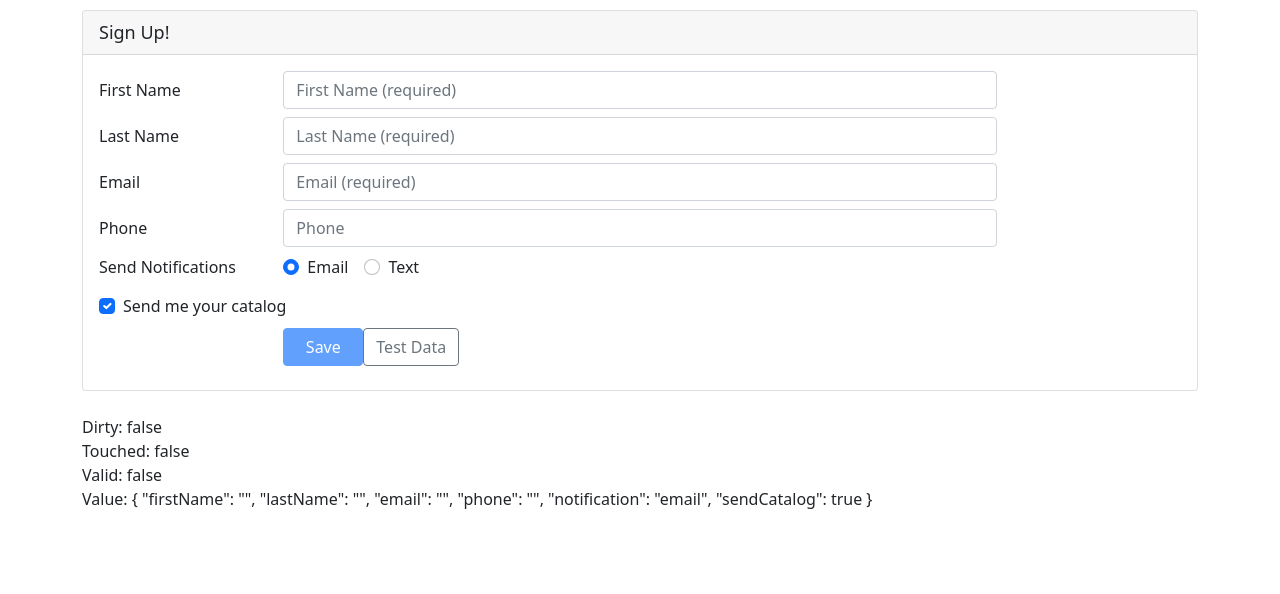
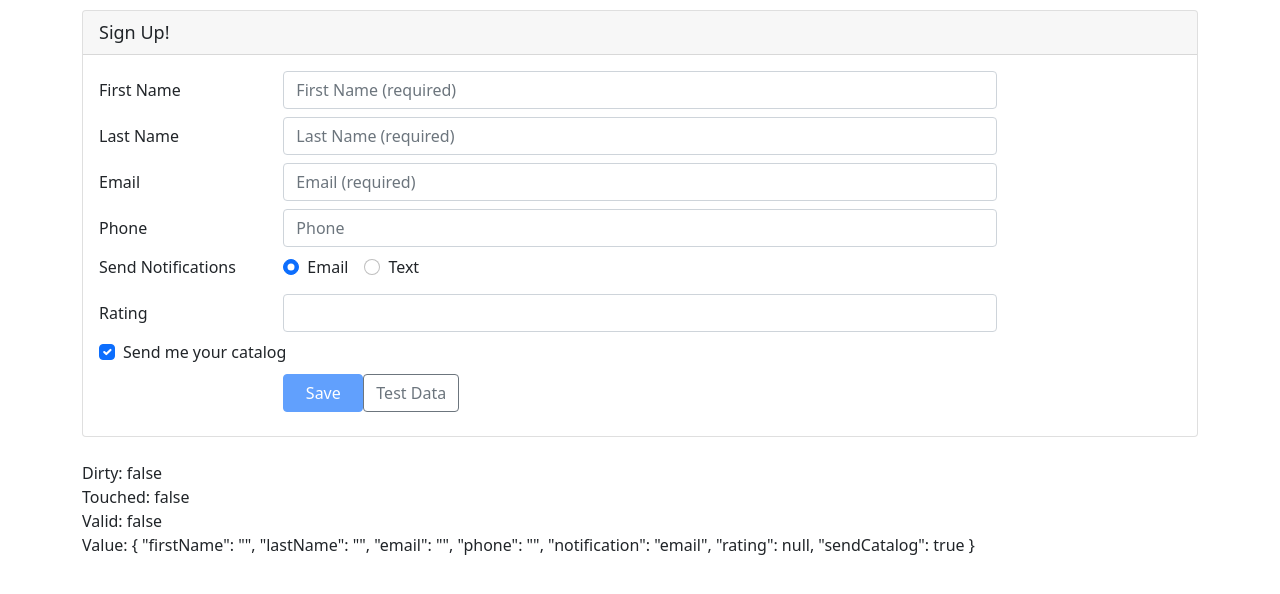
Before and after one commit to SReeve413/ng-ReactiveForms, an Angular app in the folder demo-start-v12/: page / in a window 1280 px wide. Shown: the top 594 px of the page. Built offline with nearby package versions, Linux system fonts and the light colour scheme.

Commit message:
Creating custom Validator

```diff
--- a/demo-start-v12/src/app/customers/customer.component.html
+++ b/demo-start-v12/src/app/customers/customer.component.html
@@ -113,6 +113,25 @@
       </div>
 
       <div class="form-group row mb-2">
+        <label class="col-md-2 col-form-label"
+               for="ratingId">Rating</label>
+        <div class="col-md-8">
+          <input class="form-control"
+                 id="ratingId"
+                 type="number"
+                 formControlName="rating"
+                 [ngClass]="{'is-invalid': (customerForm.get('rating')!.touched ||
+                 customerForm.get('rating')!.dirty) &&
+                 !customerForm.get('rating')!.valid }" />
+          <span class="invalid-feedback">
+            <span *ngIf="customerForm.get('rating')!.errors?.range">
+              Please rate your experience from 1 to 5.
+            </span>
+          </span>
+        </div>
+      </div>
+
+      <div class="form-group row mb-2">
         <div class="col-md-8">
           <div class="form-check">
             <label class="form-check-label">
@@ -120,7 +139,6 @@
                      id="sendCatalogId"
                      type="checkbox"
                  formControlName="sendCatalog"
-
                      > Send me your catalog
             </label>
           </div>
--- a/demo-start-v12/src/app/customers/customer.component.ts
+++ b/demo-start-v12/src/app/customers/customer.component.ts
@@ -1,7 +1,15 @@
 import { Component, OnInit } from '@angular/core';
-import { FormGroup, FormBuilder , Validators} from '@angular/forms';
+import { FormGroup, FormBuilder , Validators, AbstractControl} from '@angular/forms';
 
 import { Customer } from './customer';
+
+function ratingRange (c: AbstractControl): { [key: string]: boolean } | null {
+  if ( c.value !== null && ( isNaN(c.value) || c.value < 1 || c.value > 5 ) ) {
+    return { 'range': true }
+  }
+  return null
+
+}
 
 @Component({
   selector: 'app-customer',
@@ -23,6 +31,7 @@
       email: ['',[Validators.required, Validators.email]],
       phone: '',
       notification: 'email',
+      rating: [null, ratingRange],
       sendCatalog: true
     })
   }
```
